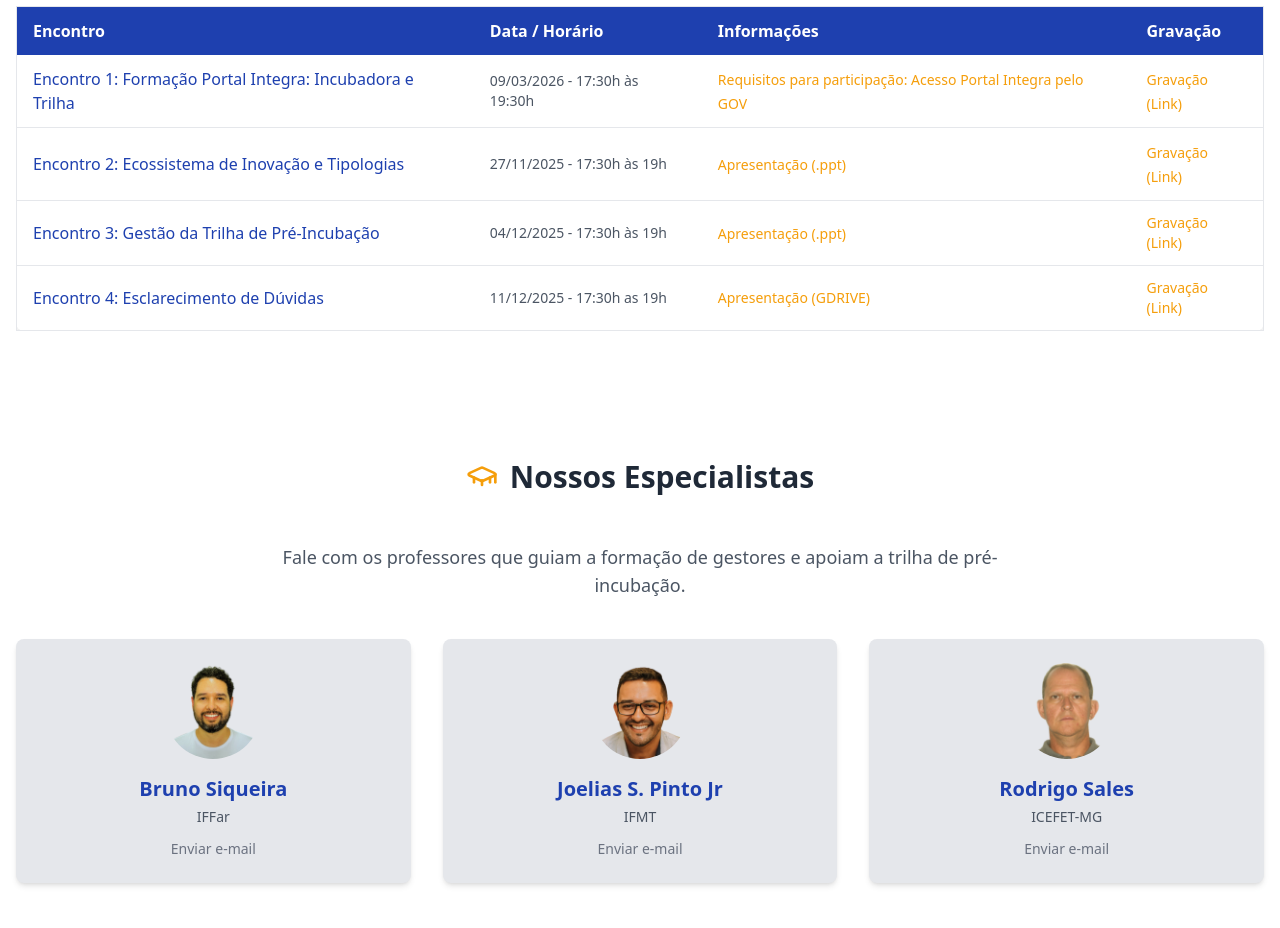
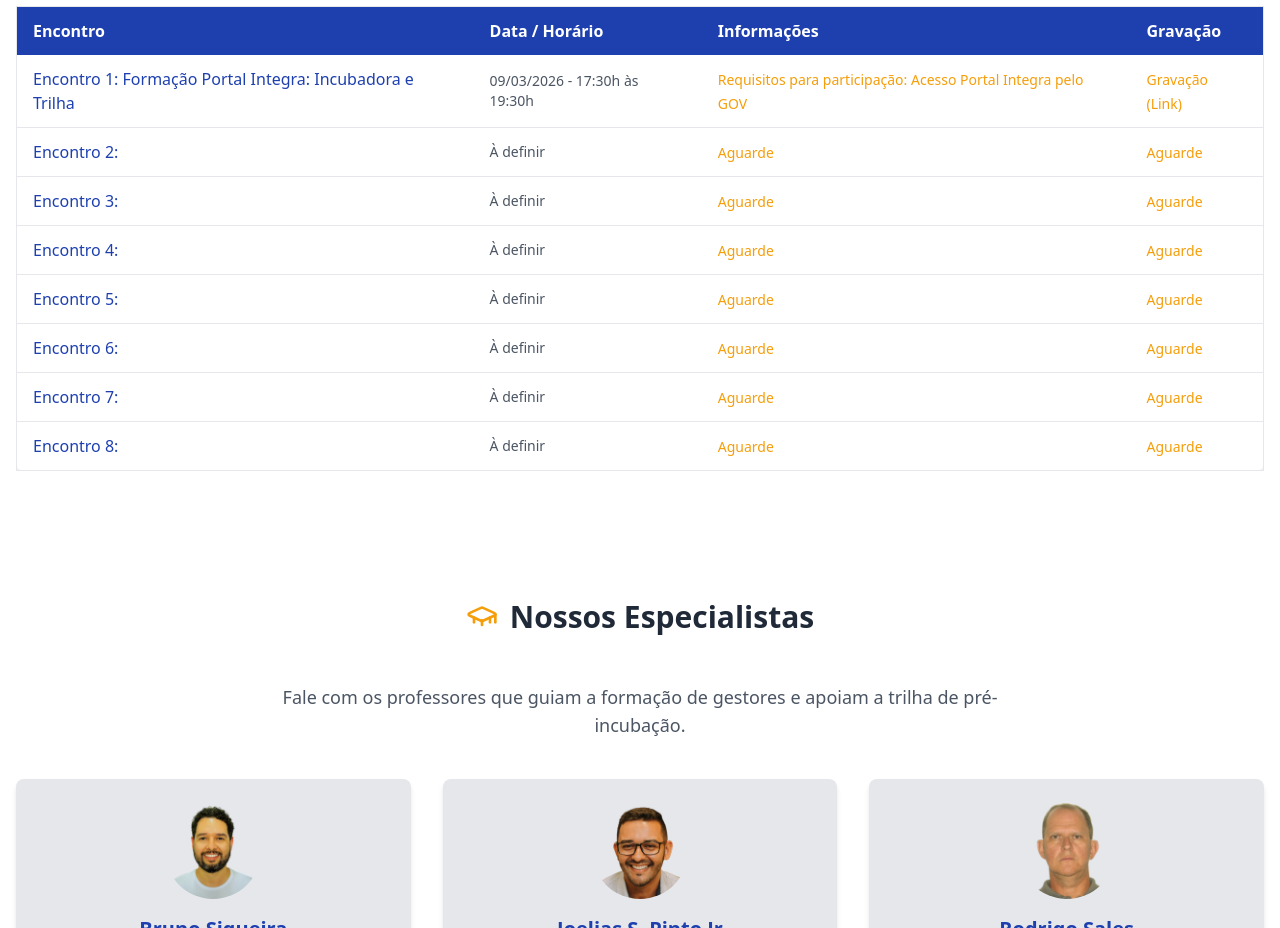
Before and after one commit to trilhabrasilinovador/site, a plain HTML site: page index.html in a window 1280 px wide. Shown: the part 3180-4108 px from the top of the page. Drawn offline with nearby package versions, Linux system fonts and the light colour scheme.

Commit message:
Update index.html
Signed-off-by: trilhabrasilinovador <trilhabrasilinovador@gmail.com>

```diff
--- a/index.html
+++ b/index.html
@@ -578,40 +578,96 @@
 
                             <!-- Encontro 2 -->
                             <tr class="hover:bg-gray-50">
-                                <td class="py-3 px-4 font-medium text-primary">Encontro 2: Ecossistema de Inovação e
-                                    Tipologias</td>
-                                <td class="py-3 px-4 text-sm text-gray-600">27/11/2025 - 17:30h às 19h</td>
+                                <td class="py-3 px-4 font-medium text-primary">Encontro 2: </td>
+                                <td class="py-3 px-4 text-sm text-gray-600">À definir</td>
                                 <td class="py-3 px-4">
-                                    <a href="https://docs.google.com/presentation/d/1TsEJ37p2lSFp5kotbs87YldAR5sVbhrz/edit?usp=sharing&ouid=100516911590605001944&rtpof=true&sd=true"
-                                        class="text-secondary hover:underline text-sm">Apresentação (.ppt)</a>
+                                    <a href=""
+                                        class="text-secondary hover:underline text-sm">Aguarde</a>
                                 </td>
                                 <td class="py-3 px-4">
-                                    <a href="https://eduplay.rnp.br/app/video/373774" target="_blank"
-                                        class="text-secondary hover:underline text-sm">Gravação (Link)</a>
+                                    <a href="" target="_blank"
+                                        class="text-secondary hover:underline text-sm">Aguarde</a>
                                 </td>
                             </tr>
 
                             <!-- Encontro 3 -->
-                            <tr class="hover:bg-gray-50">
-                                <td class="py-3 px-4 font-medium text-primary">Encontro 3: Gestão da Trilha de
-                                    Pré-Incubação</td>
-                                <td class="py-3 px-4 text-sm text-gray-600">04/12/2025 - 17:30h às 19h</td>
+                           <tr class="hover:bg-gray-50">
+                                <td class="py-3 px-4 font-medium text-primary">Encontro 3: </td>
+                                <td class="py-3 px-4 text-sm text-gray-600">À definir</td>
                                 <td class="py-3 px-4">
-                                    <a href="https://docs.google.com/presentation/d/19xkJmcVmIkbpbpxXY11YlmCZBPgK2lAa/edit?usp=sharing&ouid=100516911590605001944&rtpof=true&sd=true"
-                                        class="text-secondary hover:underline text-sm">Apresentação (.ppt)</a>
+                                    <a href=""
+                                        class="text-secondary hover:underline text-sm">Aguarde</a>
                                 </td>
-                                <td class="py-3 px-4 text-sm text-gray-400"><a href="https://eduplay.rnp.br/app/video/377164" target="_blank"
-                                        class="text-secondary hover:underline text-sm">Gravação (Link)</a></td>
+                                <td class="py-3 px-4">
+                                    <a href="" target="_blank"
+                                        class="text-secondary hover:underline text-sm">Aguarde</a>
+                                </td>
                             </tr>
 
                             <!-- Encontro 4 -->
                             <tr class="hover:bg-gray-50">
-                                <td class="py-3 px-4 font-medium text-primary">Encontro 4: Esclarecimento de Dúvidas</td>
-                                <td class="py-3 px-4 text-sm text-gray-600">11/12/2025 - 17:30h as 19h</td>
-                                <td class="py-3 px-4 text-sm text-gray-400"><a href="https://drive.google.com/drive/folders/158wUJzBBW0tcfdZXeZIO9An8kfq8eWIA?usp=drive_link"
-                                        class="text-secondary hover:underline text-sm">Apresentação (GDRIVE)</a></td>
-                                <td class="py-3 px-4 text-sm text-gray-400"><a href="https://eduplay.rnp.br/app/video/378773" target="_blank"
-                                        class="text-secondary hover:underline text-sm">Gravação (Link)</a></td>
+                                <td class="py-3 px-4 font-medium text-primary">Encontro 4: </td>
+                                <td class="py-3 px-4 text-sm text-gray-600">À definir</td>
+                                <td class="py-3 px-4">
+                                    <a href=""
+                                        class="text-secondary hover:underline text-sm">Aguarde</a>
+                                </td>
+                                <td class="py-3 px-4">
+                                    <a href="" target="_blank"
+                                        class="text-secondary hover:underline text-sm">Aguarde</a>
+                                </td>
+                            </tr>
+                            <!-- Encontro 5 -->
+                            <tr class="hover:bg-gray-50">
+                                <td class="py-3 px-4 font-medium text-primary">Encontro 5: </td>
+                                <td class="py-3 px-4 text-sm text-gray-600">À definir</td>
+                                <td class="py-3 px-4">
+                                    <a href=""
+                                        class="text-secondary hover:underline text-sm">Aguarde</a>
+                                </td>
+                                <td class="py-3 px-4">
+                                    <a href="" target="_blank"
+                                        class="text-secondary hover:underline text-sm">Aguarde</a>
+                                </td>
+                            </tr>
+                            <!-- Encontro 6 -->
+                            <tr class="hover:bg-gray-50">
+                                <td class="py-3 px-4 font-medium text-primary">Encontro 6: </td>
+                                <td class="py-3 px-4 text-sm text-gray-600">À definir</td>
+                                <td class="py-3 px-4">
+                                    <a href=""
+                                        class="text-secondary hover:underline text-sm">Aguarde</a>
+                                </td>
+                                <td class="py-3 px-4">
+                                    <a href="" target="_blank"
+                                        class="text-secondary hover:underline text-sm">Aguarde</a>
+                                </td>
+                            </tr>
+                            <!-- Encontro 7 -->
+                            <tr class="hover:bg-gray-50">
+                                <td class="py-3 px-4 font-medium text-primary">Encontro 7: </td>
+                                <td class="py-3 px-4 text-sm text-gray-600">À definir</td>
+                                <td class="py-3 px-4">
+                                    <a href=""
+                                        class="text-secondary hover:underline text-sm">Aguarde</a>
+                                </td>
+                                <td class="py-3 px-4">
+                                    <a href="" target="_blank"
+                                        class="text-secondary hover:underline text-sm">Aguarde</a>
+                                </td>
+                            </tr>
+                            <!-- Encontro 8 -->
+                            <tr class="hover:bg-gray-50">
+                                <td class="py-3 px-4 font-medium text-primary">Encontro 8: </td>
+                                <td class="py-3 px-4 text-sm text-gray-600">À definir</td>
+                                <td class="py-3 px-4">
+                                    <a href=""
+                                        class="text-secondary hover:underline text-sm">Aguarde</a>
+                                </td>
+                                <td class="py-3 px-4">
+                                    <a href="" target="_blank"
+                                        class="text-secondary hover:underline text-sm">Aguarde</a>
+                                </td>
                             </tr>
 
                             <!-- Encontro 5
```
